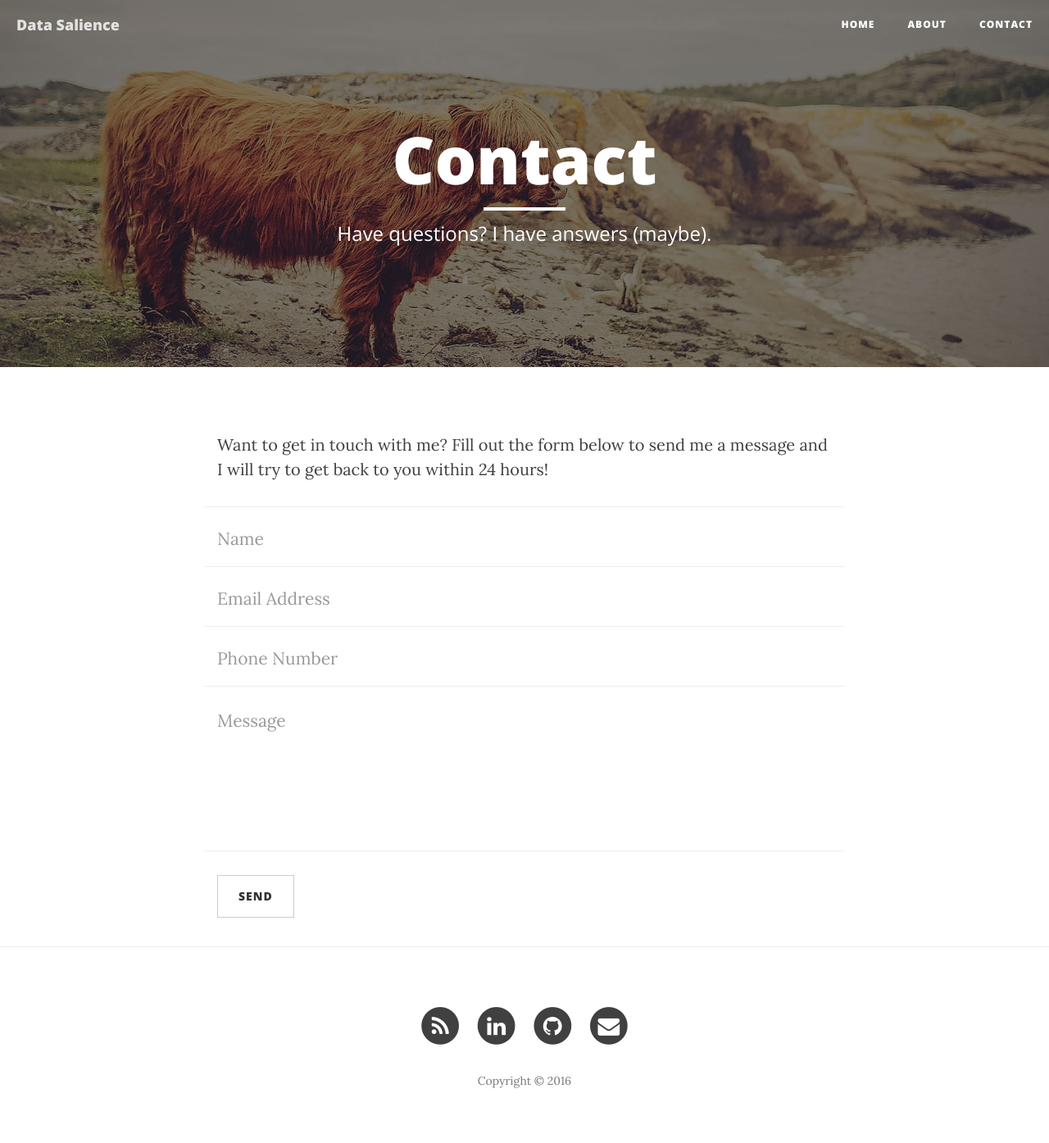
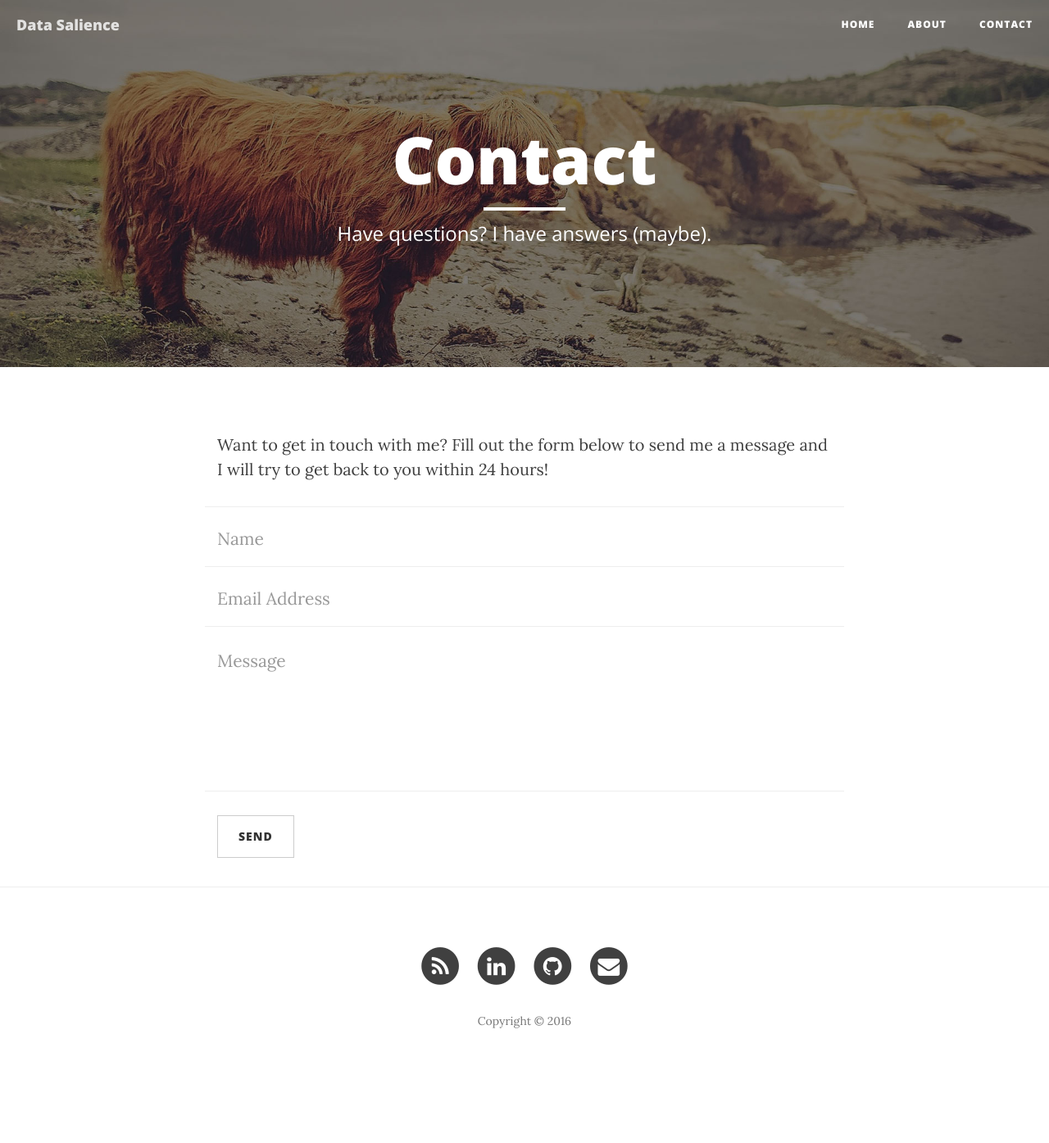
Before and after one commit to GregVial/gregvial.github.io, a Jekyll site: the page built from contact.html, in a window 1280 px wide. Shown: the whole page at 82% size. Built offline with Jekyll 4.4.1, drawn with Linux system fonts in a browser that asks for light colours; nearby versions of some CDN libraries; after the commit the page ends 1322 px from its top, so only the background shows below that.

Commit message:
Email working, no phone required!

```diff
--- a/contact.html
+++ b/contact.html
@@ -26,13 +26,6 @@ header-img: "img/contact-bg.jpg"
     </div>
     <div class="row control-group">
         <div class="form-group col-xs-12 floating-label-form-group controls">
-            <label>Phone Number</label>
-            <input type="tel" class="form-control" placeholder="Phone Number" id="phone" data-validation-required-message="Please enter your phone number.">
-            <p class="help-block text-danger"></p>
-        </div>
-    </div>
-    <div class="row control-group">
-        <div class="form-group col-xs-12 floating-label-form-group controls">
             <label>Message</label>
             <textarea rows="5" class="form-control" placeholder="Message" id="message" required data-validation-required-message="Please enter a message."></textarea>
             <p class="help-block text-danger"></p>
```
Also changed, not shown: 1 other file.
